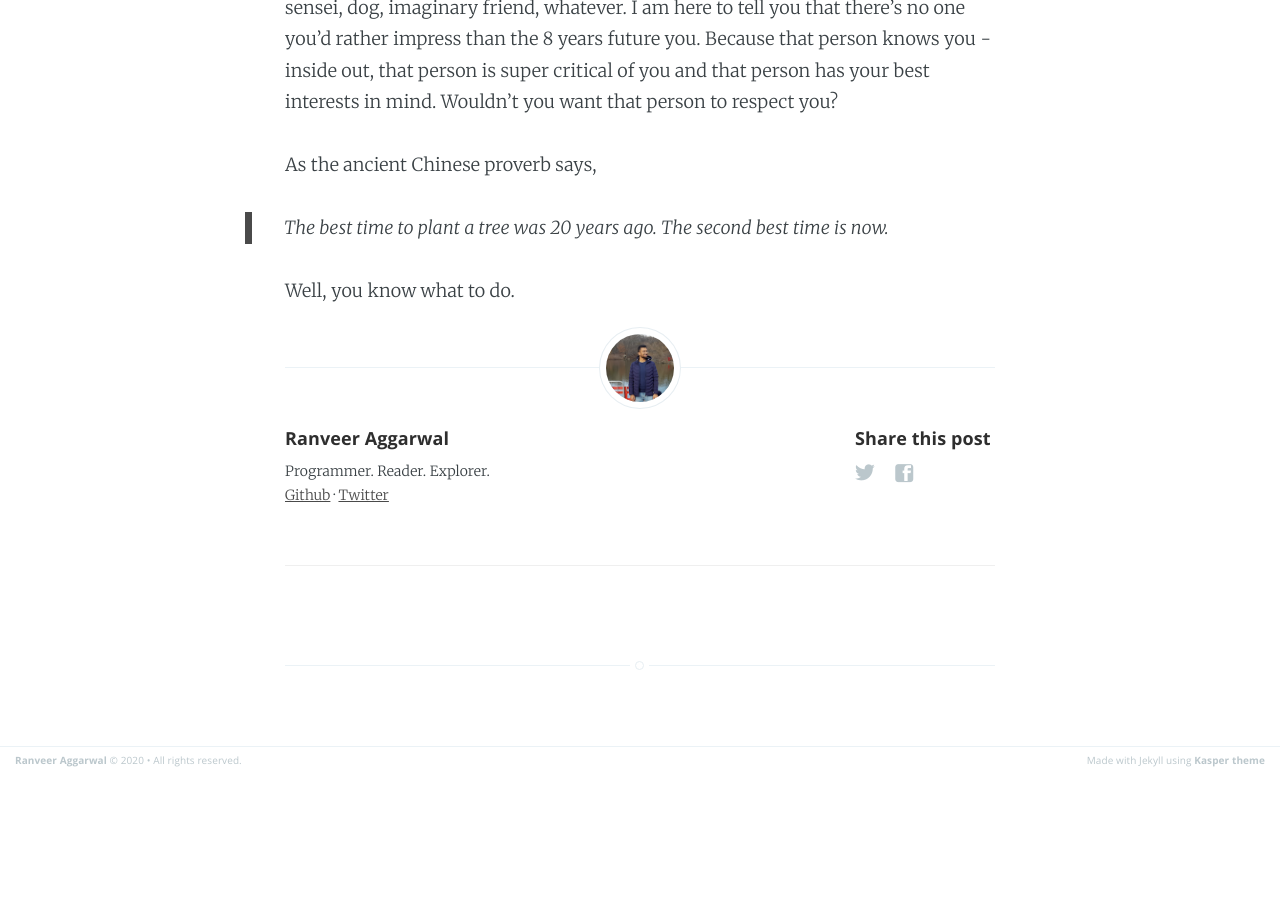
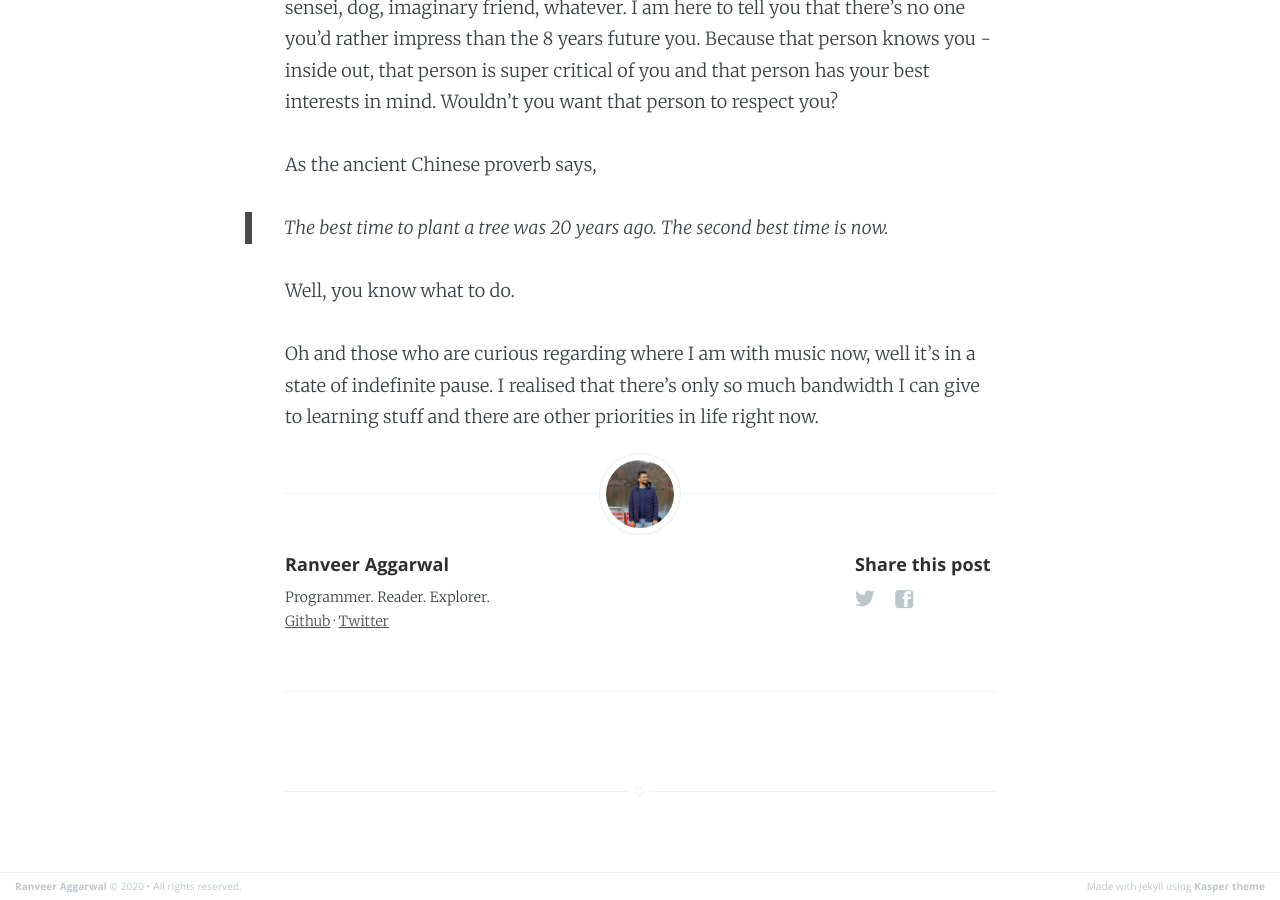
Before and after one commit to ranveeraggarwal/ranveeraggarwal.github.io, a Jekyll site: the page built from blog/_posts/2020-07-27-time-travel-accountability.markdown, in a window 1280 px wide and 900 px high, scrolled down 1339 px. Built offline with Jekyll 4.4.1, drawn with Linux system fonts in a browser that asks for light colours; comment, search, counter and statistics services are not loaded; before the commit the page ends 2113 px from its top, so only the background shows below that.

Commit message:
Push article update 1: Time Travel Accountability

```diff
--- a/blog/_posts/2020-07-27-time-travel-accountability.markdown
+++ b/blog/_posts/2020-07-27-time-travel-accountability.markdown
@@ -31,3 +31,5 @@ As the ancient Chinese proverb says,
 > The best time to plant a tree was 20 years ago. The second best time is now.
 
 Well, you know what to do.
+
+Oh and those who are curious regarding where I am with music now, well it's in a state of indefinite pause. I realised that there's only so much bandwidth I can give to learning stuff and there are other priorities in life right now.
```
